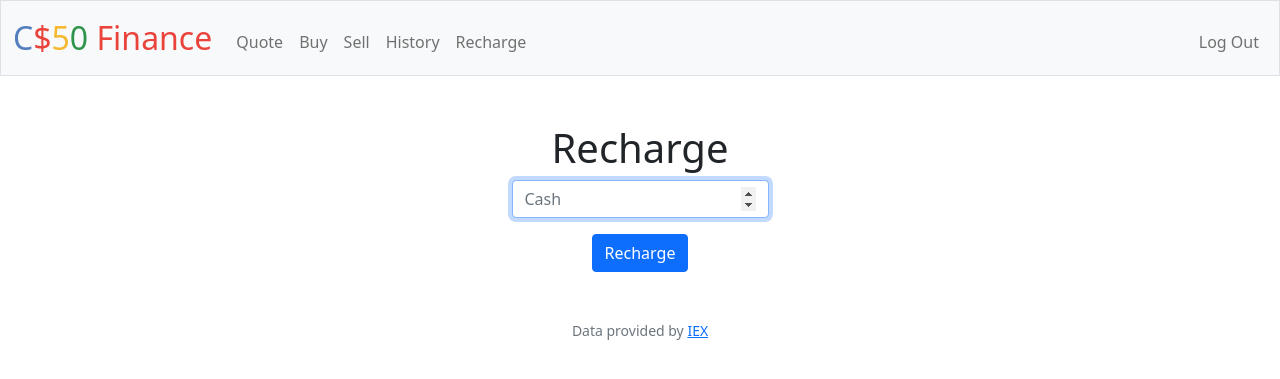
After one commit to ijusthaveto/cs50x-2023, a Flask app: page /recharge in a window 1280 px wide. The commit adds this page. Shown: the top 379 px of the page. Run offline with Flask 3, Linux system fonts and the light colour scheme; the visitor is signed in with stand-in values (Sample User, id 1); some libraries are stand-ins or nearby versions.

Commit message:
feat: add recharge

```diff
--- a/week9/pset9/finance/app.py
+++ b/week9/pset9/finance/app.py
@@ -85,7 +85,9 @@ def buy():
 @login_required
 def history():
     """Show history of transactions"""
-    return apology("TODO")
+    user_id = session["user_id"]
+    transactions_db = db.execute("SELECT * FROM transactions WHERE user_id = ?", user_id)
+    return render_template("history.html", transactions=transactions_db)
 
 
 @app.route("/login", methods=["GET", "POST"])
@@ -151,7 +153,23 @@ def quote():
 
         return render_template("quoted.html", name=stock["name"], price=stock["price"], symbol=stock["symbol"])
 
+@app.route("/recharge", methods=["GET", "POST"])
+@login_required
+def recharge():
+    """Top up cash"""
+    if request.method == "GET":
+        return render_template("recharge.html")
+    else:
+        cash = int(request.form.get("cash"))
+        if not cash:
+            return apology("Invalid Cash")
+        user_id = session["user_id"]
+        user_current_cash_db = db.execute("SELECT cash FROM users WHERE id = :id", id=user_id)
+        user_current_cash = user_current_cash_db[0]["cash"]
 
+        user_update_cash = user_current_cash + cash
+        db.execute("UPDATE users SET cash = ? WHERE id = ?", user_update_cash, user_id)
+        return redirect("/")
 
 @app.route("/register", methods=["GET", "POST"])
 def register():
--- a/week9/pset9/finance/templates/layout.html
+++ b/week9/pset9/finance/templates/layout.html
@@ -83,6 +83,13 @@
 								>History</a
 							></li
 						>
+						<li class="nav-item"
+							><a
+								class="nav-link"
+								href="/recharge"
+								>Recharge</a
+							></li
+						>
 					</ul>
 					<ul class="navbar-nav ms-auto mt-2">
 						<li class="nav-item"
--- /dev/null
+++ b/week9/pset9/finance/templates/recharge.html
@@ -0,0 +1,22 @@
+{% extends "layout.html" %} {% block title %} Recharge {% endblock %} {% block
+main %}
+<h1>Recharge</h1>
+<form
+	action="/recharge"
+	method="post">
+	<div class="mb-3">
+		<input
+			autocomplete="off"
+			autofocus
+			class="form-control mx-auto w-auto"
+			name="cash"
+			placeholder="Cash"
+			type="number" />
+	</div>
+	<button
+		class="btn btn-primary"
+		type="submit"
+		>Recharge</button
+	>
+</form>
+{% endblock %}
```
